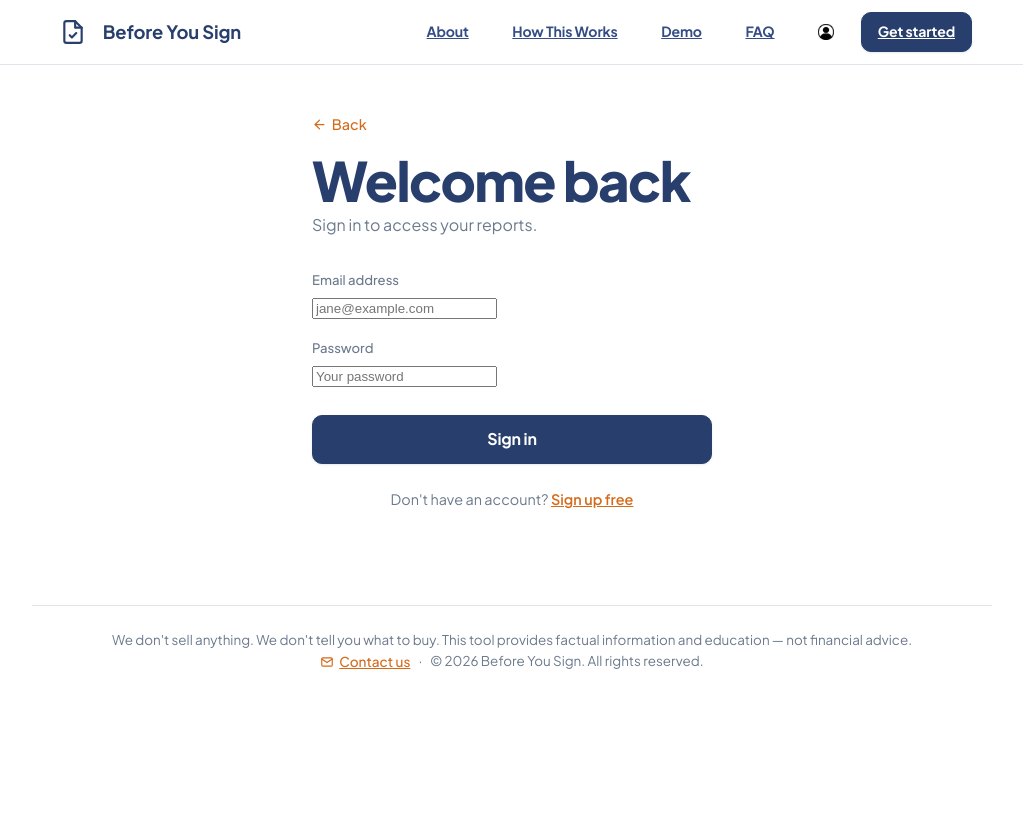
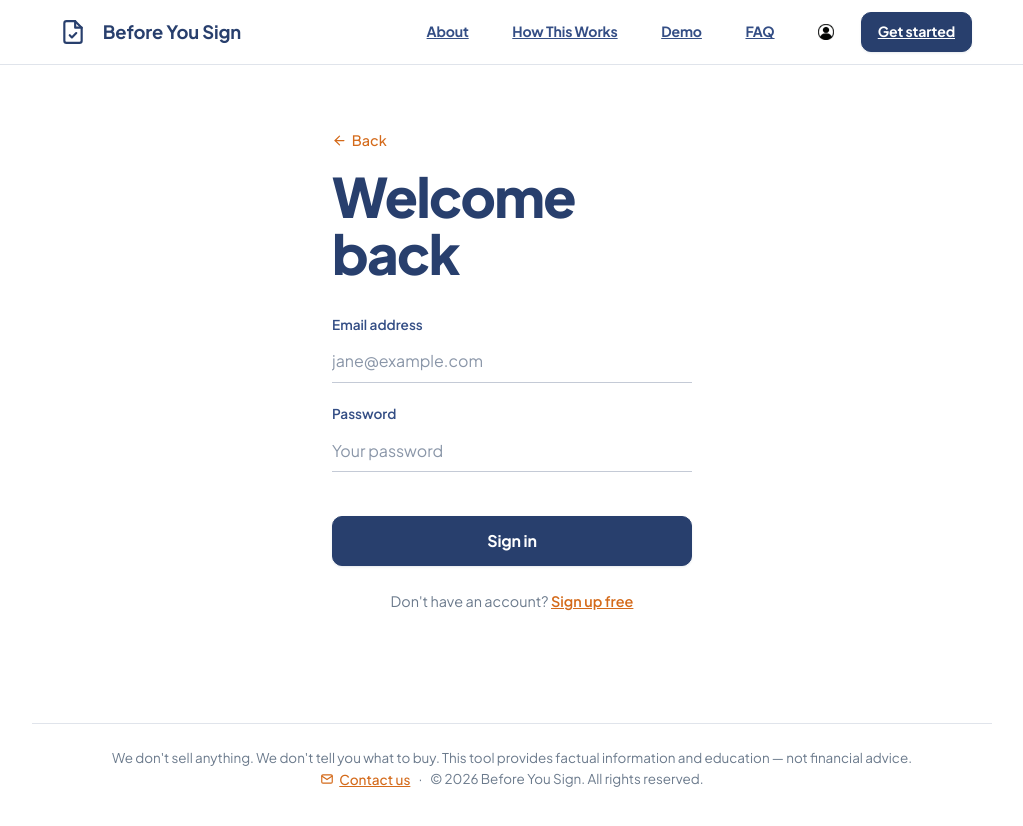
Before and after one commit to junhaochoo/Before-you-, a Next.js app in the folder apps/web/: page /login in a window 1280 px wide. Shown: the top 826 px of the page, without its empty margins (128-1151 px from the left). Before the commit the page ends 800 px from the top, so only its background shows below. Built offline with nearby package versions, Linux system fonts and the light colour scheme.

Commit message:
fix(login): completely redesign with plain underline inputs, no card box
Co-Authored-By: Claude <noreply@anthropic.com>

```diff
--- a/apps/web/app/globals.css
+++ b/apps/web/app/globals.css
@@ -1249,6 +1249,35 @@ h2 {
   font-size: 0.82rem;
   font-weight: 500;
   color: var(--muted);
+}
+.login-field {
+  display: flex;
+  flex-direction: column;
+  gap: 0.4rem;
+  margin-bottom: 1.25rem;
+}
+.login-field label {
+  font-size: 0.85rem;
+  font-weight: 600;
+  color: var(--ink-2);
+}
+.login-field input {
+  border: none;
+  border-bottom: 1.5px solid var(--line-strong);
+  background: transparent;
+  padding: 0.5rem 0;
+  font: inherit;
+  font-size: 1rem;
+  color: var(--ink);
+  outline: none;
+  transition: border-color 0.15s;
+  width: 100%;
+}
+.login-field input::placeholder {
+  color: var(--muted-2);
+}
+.login-field input:focus {
+  border-bottom-color: var(--accent);
 }
 .field-input {
   display: flex;
--- a/apps/web/app/login/page.tsx
+++ b/apps/web/app/login/page.tsx
@@ -22,28 +22,21 @@ export default function LoginPage() {
 
   return (
     <main
-      style={{ maxWidth: "440px", margin: "0 auto", padding: "3rem 1.25rem" }}
+      style={{ maxWidth: "400px", margin: "0 auto", padding: "4rem 1.25rem" }}
     >
       <Link href="/" className="back">
         <Icon name="arrow-left" size={15} /> Back
       </Link>
 
-      <h1 style={{ marginTop: "0.5rem", marginBottom: "0.25rem" }}>
-        {isSignUp ? "Create your account" : "Welcome back"}
+      <h1 style={{ marginTop: "0.5rem", marginBottom: "2rem" }}>
+        {isSignUp ? "Create account" : "Welcome back"}
       </h1>
-      <p style={{ color: "var(--muted)", margin: "0 0 2rem" }}>
-        {isSignUp
-          ? "First report free. No credit card needed."
-          : "Sign in to access your reports."}
-      </p>
 
       <form onSubmit={handleSubmit}>
         {isSignUp && (
-          <div className="field" style={{ marginBottom: "1rem" }}>
-            <label htmlFor="name">Full name</label>
-            <div className="field-input">
+          <div className="login-field">
+            <label>Full name</label>
             <input
-                id="name"
               type="text"
               placeholder="Jane Tan"
               value={name}
@@ -51,14 +44,11 @@ export default function LoginPage() {
               required
             />
           </div>
-          </div>
         )}
 
-        <div className="field" style={{ marginBottom: "1rem" }}>
-          <label htmlFor="email">Email address</label>
-          <div className="field-input">
+        <div className="login-field">
+          <label>Email address</label>
           <input
-              id="email"
             type="email"
             placeholder="jane@example.com"
             value={email}
@@ -66,13 +56,10 @@ export default function LoginPage() {
             required
           />
         </div>
-        </div>
 
-        <div className="field" style={{ marginBottom: "1.5rem" }}>
-          <label htmlFor="password">Password</label>
-          <div className="field-input">
+        <div className="login-field">
+          <label>Password</label>
           <input
-              id="password"
             type="password"
             placeholder={isSignUp ? "Min. 8 characters" : "Your password"}
             value={password}
@@ -81,13 +68,16 @@ export default function LoginPage() {
             minLength={isSignUp ? 8 : 1}
           />
         </div>
-        </div>
 
         <button
           type="submit"
           className="btn"
           disabled={loading}
-          style={{ width: "100%", justifyContent: "center" }}
+          style={{
+            width: "100%",
+            justifyContent: "center",
+            marginTop: "1.5rem",
+          }}
         >
           {loading ? "Please wait…" : isSignUp ? "Create account" : "Sign in"}
         </button>
```
Lines whose indentation alone changed are shown as unchanged.
